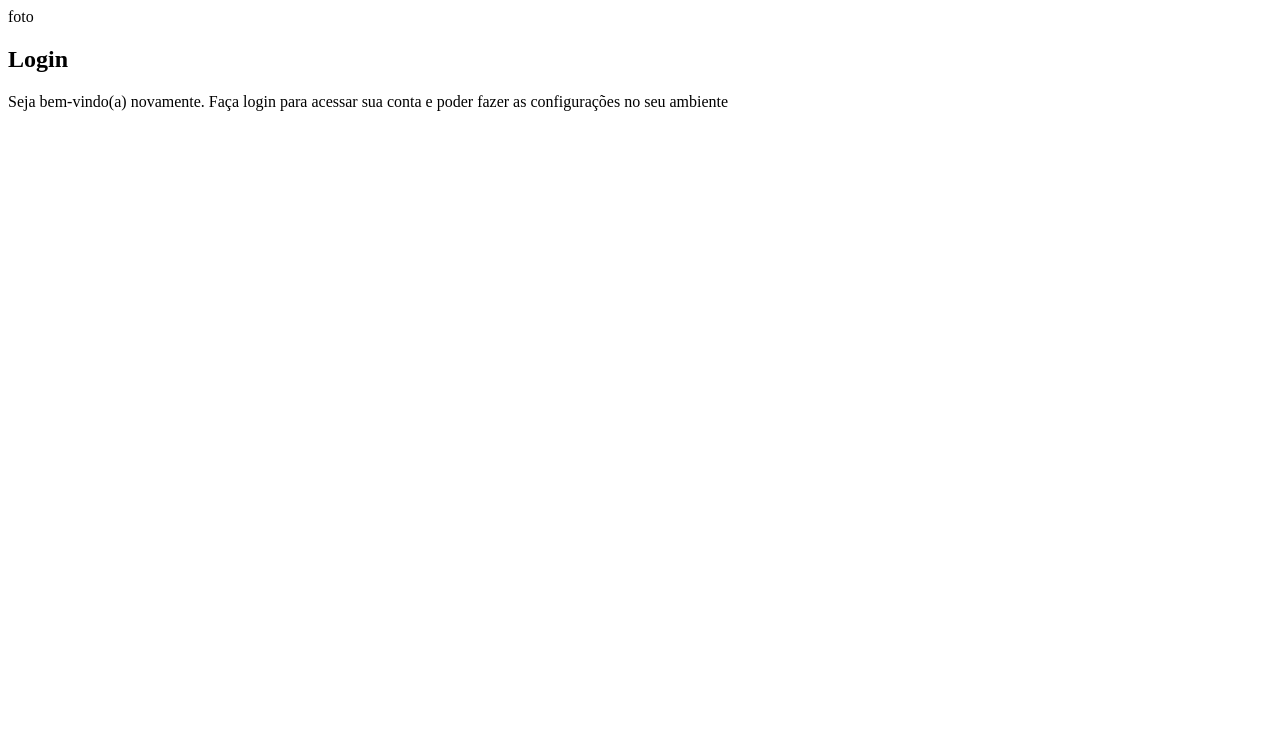
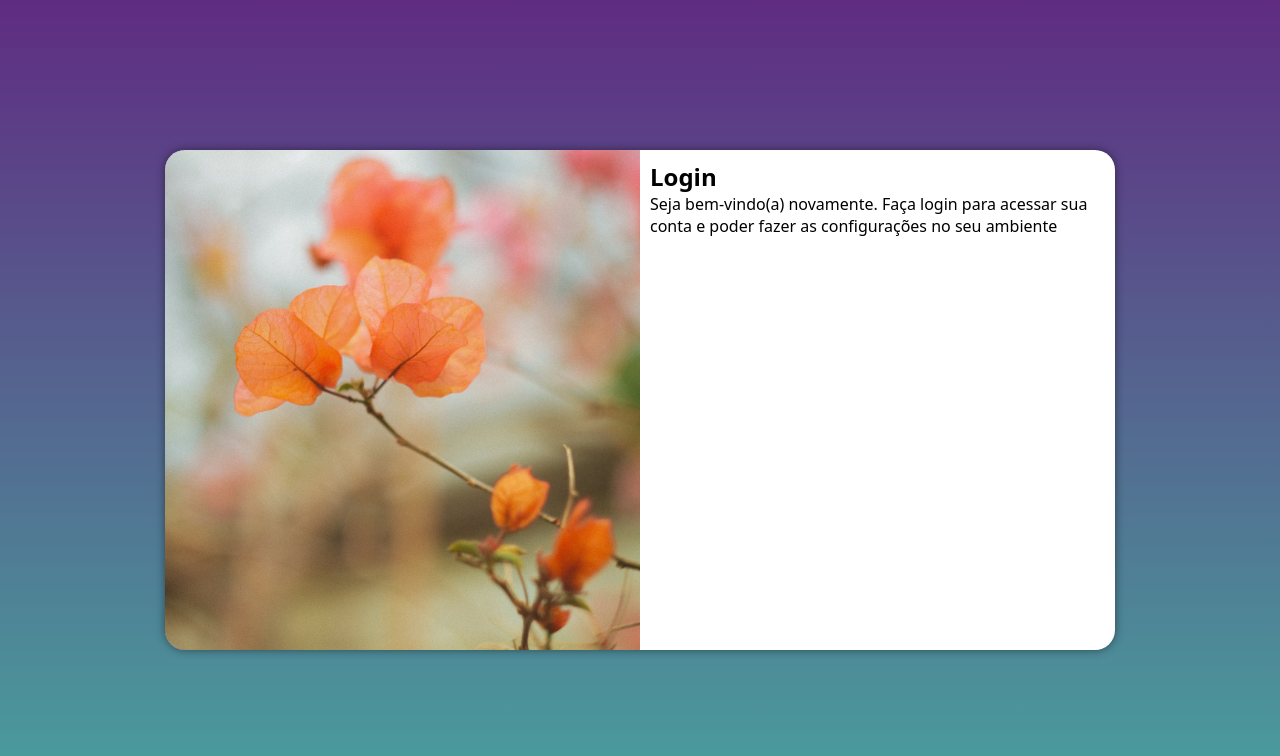
Before and after one commit to YuriPerboni/projeto-login, a plain HTML site: page index.html in a window 1280 px wide. Drawn offline with Linux system fonts and the light colour scheme.

Commit message:
Media query para outras telas

```diff
--- /dev/null
+++ b/estilos/media-query.css
@@ -0,0 +1,61 @@
+@charset "utf-8";
+
+@media screen and (min-width: 768px) and (max-width: 992px) {
+
+
+    body{
+        background-image: linear-gradient(to top, var(--cor0), var(--cor1));
+    }
+
+    section#login{
+        width: 80vw;
+    }
+    section#login > div#imagem{
+        float: left;
+        width: 30%;
+        height: 100%;
+    }
+
+    section#login > div#formulario{
+        float: right;
+        width: 70%;
+    }
+}
+
+@media screen and (min-width: 992px) {
+
+    body{
+        background-image: linear-gradient(to top, var(--cor0), var(--cor1) );
+    }
+
+    section#login {
+        width: 950px;
+    }
+
+    section#login > div#imagem{
+        float: left;
+        width: 50%;
+        height: 100%;
+    }
+
+    section#login > div#formulario {
+        float: right;
+        width: 50%;
+    }
+}
+
+
+
+
+
+
+
+
+
+
+
+
+:root{
+    --cor0: #49a09d;
+    --cor1: #5f2c82;
+}
--- a/estilos/style.css
+++ b/estilos/style.css
@@ -5,3 +5,71 @@ paleta de cores
 verde #49a09d
 lilás #5f2c82
 */
+
+*{
+    font-family: system-ui, -apple-system, BlinkMacSystemFont, 'Segoe UI', Roboto, Oxygen, Ubuntu, Cantarell, 'Open Sans', 'Helvetica Neue', sans-serif;
+    padding: 0px;
+    margin: 0px;
+    box-sizing: border-box;
+}
+
+body, html{
+    background-color: var(--cor1);
+    height: 100vh;
+    width: 100vw;
+}
+
+main{
+    height: 100vh;
+    width: 100vw;
+    position: relative;
+}
+
+#login{
+    position: absolute;
+    top: 50%;
+    left: 50%;
+    transform: translate(-50%, -50%);
+    overflow: hidden;
+
+    background-color: white;
+    width: 250px;
+    height: 500px;
+    border-radius: 20px;
+    box-shadow: 0px 0px 10px rgba(0, 0, 0, 0.466);
+
+    transition: width 0.5s, heigth 0.5s;
+    transition-timing-function: ease;
+}
+
+section#login > div#imagem{
+    background: var(--cor1) url(../imagens/pexels-lizzy-honey-15639111.jpg) no-repeat ;
+    background-size: cover;
+    background-position: left bottom;
+    height: 200px;
+    display: block;
+}
+
+#login > #formulario{
+    display: block;
+    padding: 10px;
+}
+
+
+
+
+
+
+
+
+
+
+
+
+
+
+
+:root{
+    --cor0: #49a09d;
+    --cor1: #5f2c82;
+}
--- a/index.html
+++ b/index.html
@@ -6,12 +6,13 @@
     <meta name="viewport" content="width=device-width, initial-scale=1.0">
     <title>login</title>
     <link rel="stylesheet" href="estilos/style.css">
+    <link rel="stylesheet" href="estilos/media-query.css">
 </head>
 <body>
     <main>
-        <section id="longin">
+        <section id="login">
             <div id="imagem">
-                foto
+                <!--Aqui vai a img nas CSS-->
             </div>
             <div id="formulario">
                 <h1>Login</h1>
```
